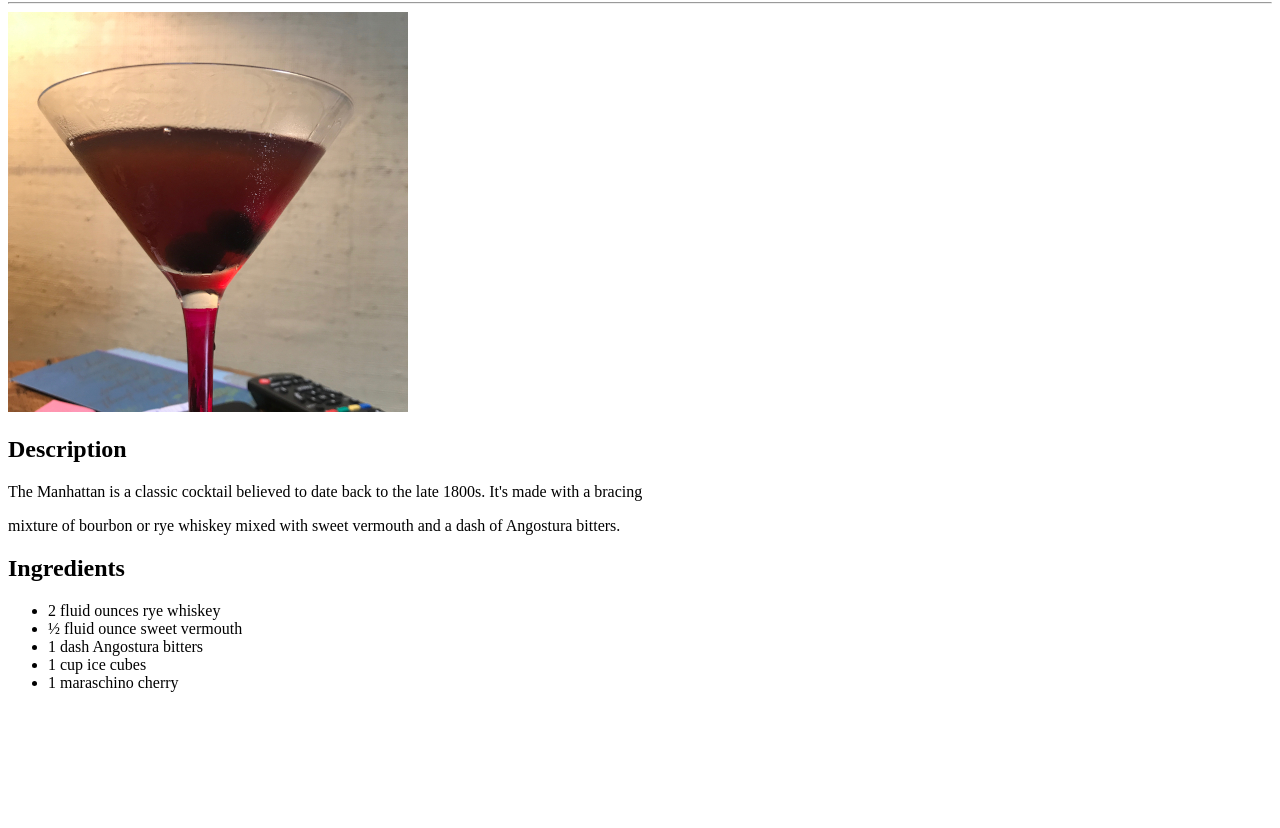
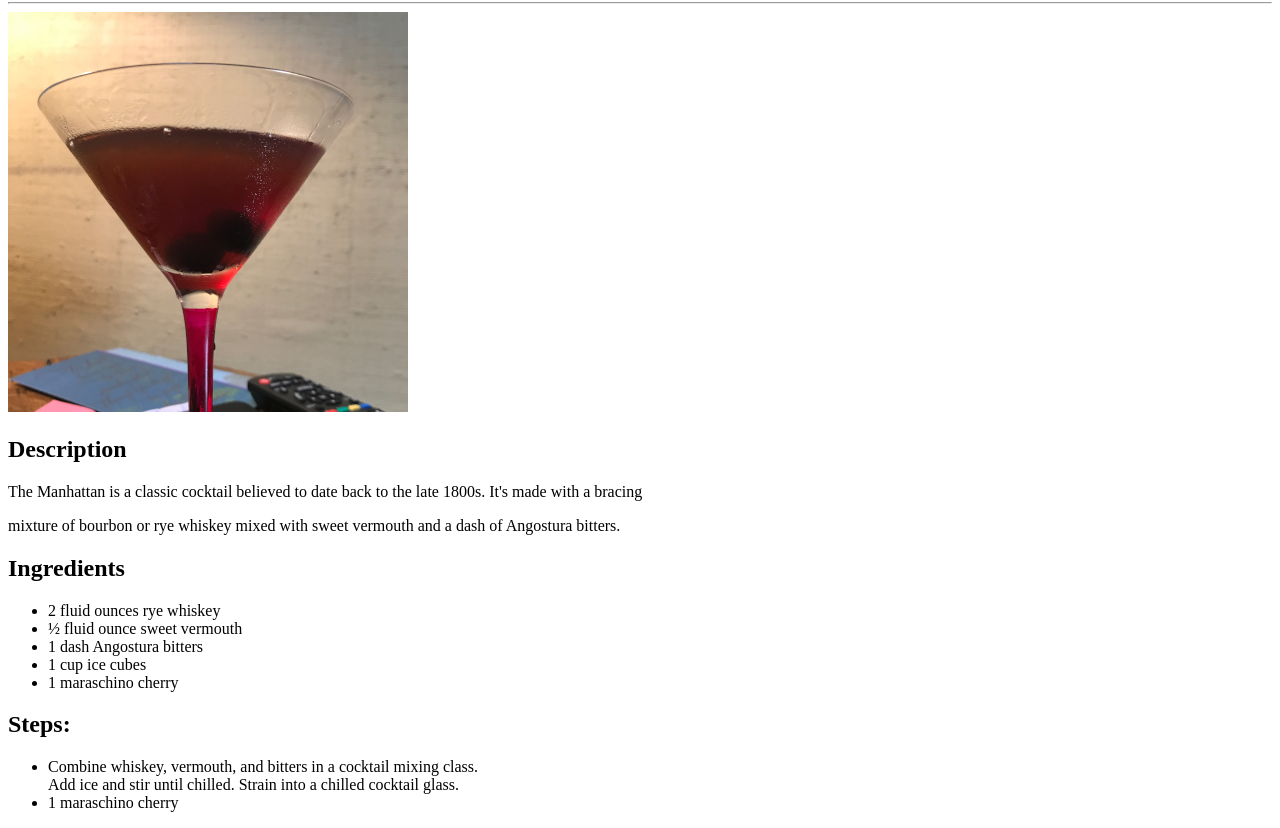
Before and after one commit to DmitriyAO/odin-recipes, a plain HTML site: page recipes/manhattancocktail.html in a window 1280 px wide. Shown: the part 78-906 px from the top of the page. Before the commit the page ends 800 px from the top, so only its background shows below. Drawn offline with Linux system fonts and the light colour scheme.

Commit message:
Add "Steps" block

```diff
--- a/recipes/manhattancocktail.html
+++ b/recipes/manhattancocktail.html
@@ -27,6 +27,13 @@
             <li>1 cup ice cubes</li>
             <li>1 maraschino cherry</li>
         </ul>
+
+        <h2>Steps:</h2>
+        <ul>
+            <li>Combine whiskey, vermouth, and bitters in a cocktail mixing class. <br>
+                Add ice and stir until chilled. Strain into a chilled cocktail glass.</li>
+            <li>1 maraschino cherry</li>
+        </ul>
     </main>
     <footer></footer>
 </body>
```
